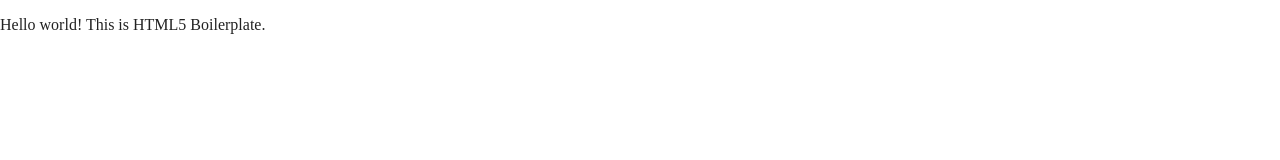
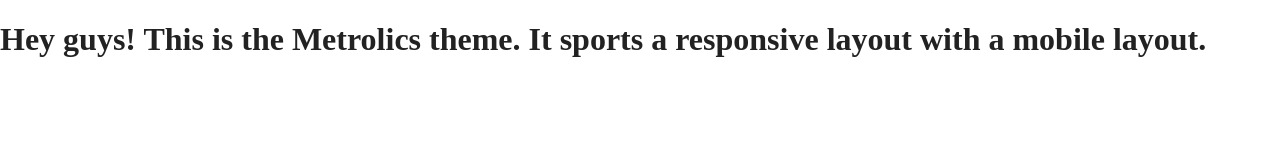
Before and after one commit to CanSanchez/Metrolics, a website built with Parcel: page index.html in a window 1280 px wide. Built offline with nearby package versions, Linux system fonts and the light colour scheme.

Commit message:
Add site title and heading

```diff
--- a/index.html
+++ b/index.html
@@ -3,7 +3,7 @@
 
 <head>
   <meta charset="utf-8">
-  <title></title>
+  <title>Metrolics</title>
   <meta name="description" content="">
   <meta name="viewport" content="width=device-width, initial-scale=1">
 
@@ -25,7 +25,9 @@
 <body>
 
   <!-- Add your site or application content here -->
-  <p>Hello world! This is HTML5 Boilerplate.</p>
+  <h1>Hey guys! This is the Metrolics theme.
+    It sports a responsive layout with a mobile layout.<br>
+  </h1>
   <script src="js/vendor/modernizr-3.11.2.min.js"></script>
   <script src="js/plugins.js"></script>
   <script src="js/main.js"></script>
```
